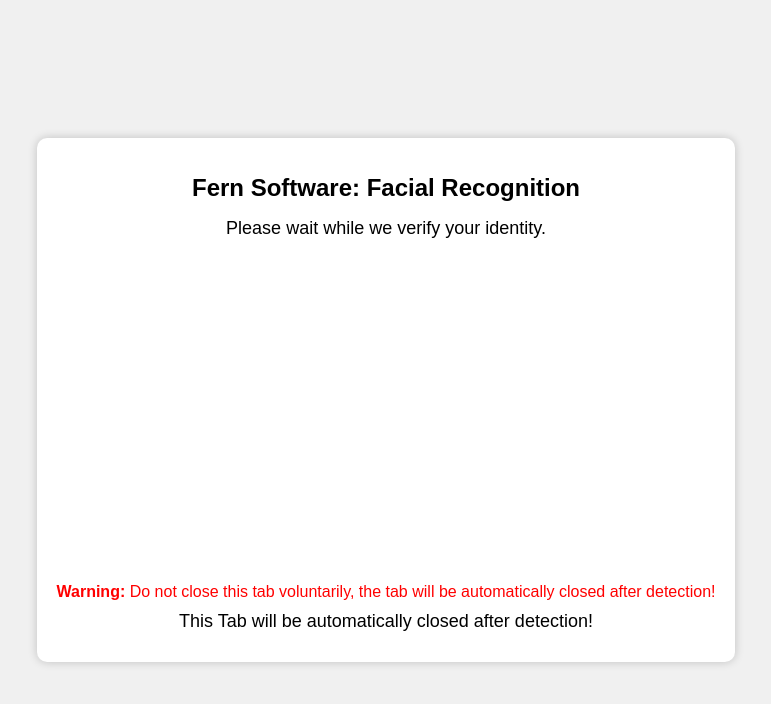
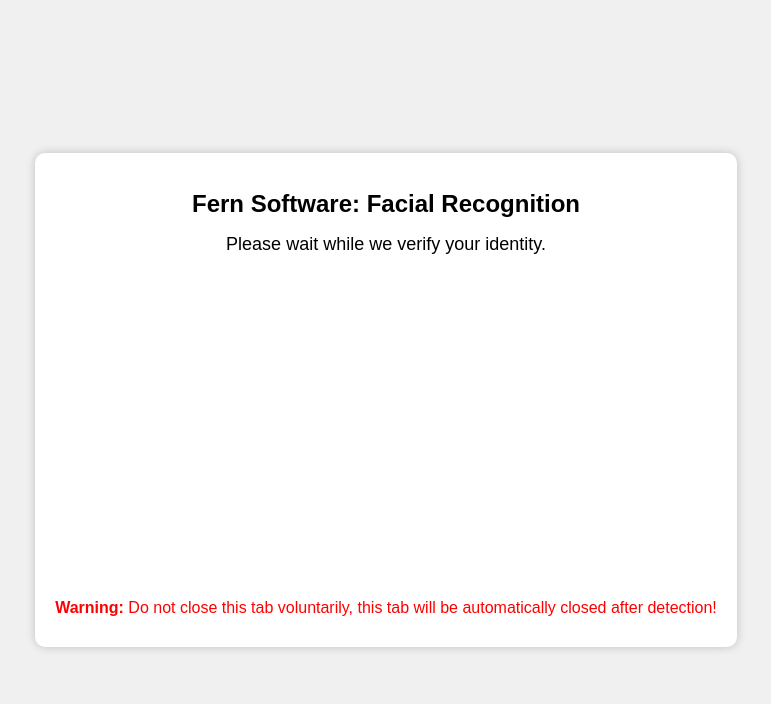
Before and after one commit to Suriyanad/facrecognition, a plain HTML site: page index.html in a window 1280 px wide. Shown: the whole page, without its empty margins (254-1025 px from the left). Drawn offline with Linux system fonts and the light colour scheme; no server answers.

Commit message:
minor change

```diff
--- a/index.html
+++ b/index.html
@@ -17,8 +17,7 @@
     </div>
     <video id="video" width="600" height="450" autoplay muted></video>
     <canvas id="canvas-container"></canvas>
-    <p class="warning"> <b>Warning: </b>Do not close this tab voluntarily, the tab will be automatically closed after detection!</p>
-    <p>This Tab will be automatically closed after detection!</p>
+    <p class="warning"> <b>Warning: </b>Do not close this tab voluntarily, this tab will be automatically closed after detection!</p>
   </div>
 
 </body>
```
